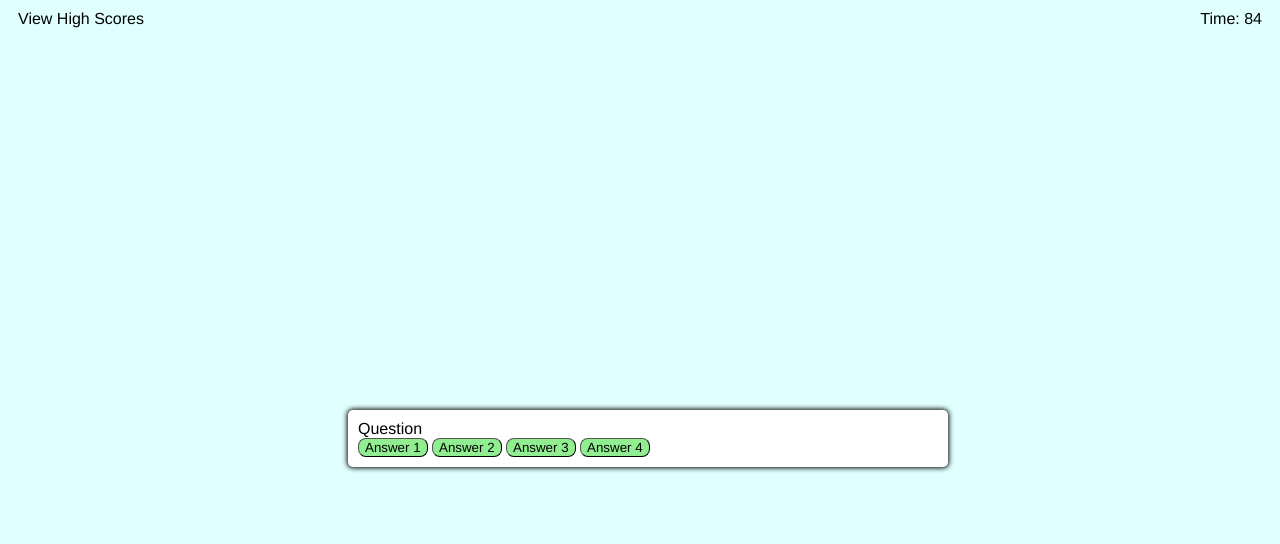
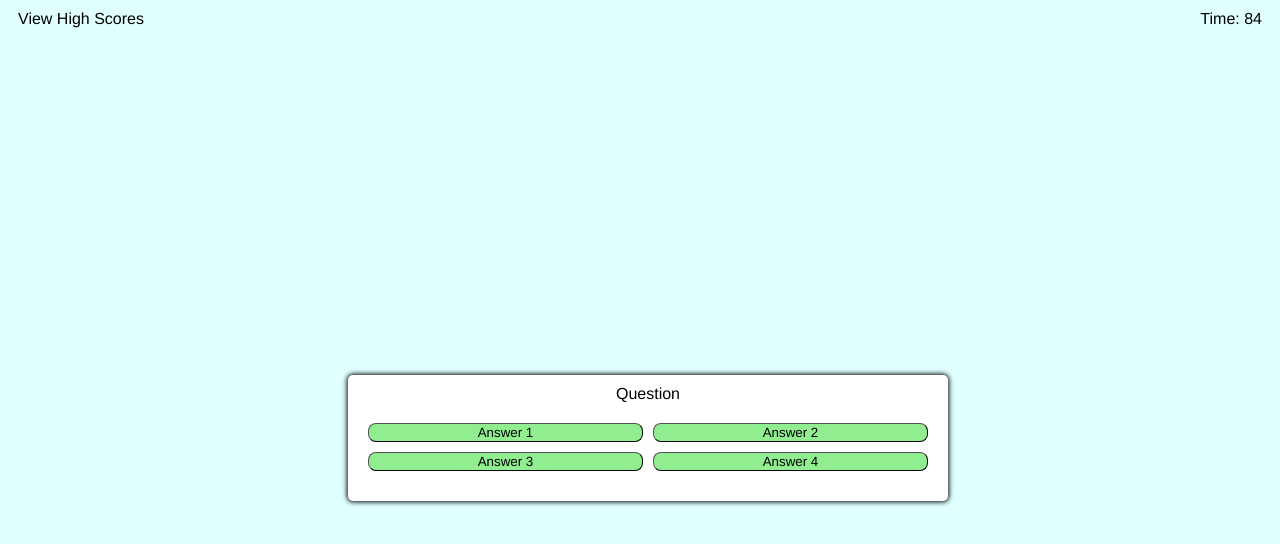
Before and after one commit to Avenix17/Code-Quiz, a plain HTML site: page index.html in a window 1280 px wide. Both pictures are taken after a click on the button "Start Quiz". Drawn offline with Linux system fonts and the light colour scheme.

Commit message:
Fixed answer-buttons to id like html, added text align to box

```diff
--- a/style.css
+++ b/style.css
@@ -36,9 +36,10 @@ body {
     padding: 10px;
     box-shadow: 0 0 5px 1px;
     flex-direction: column;
+    text-align: center;
 }
 
-.answer-buttons {
+#answer-buttons {
     display: grid;
     grid-template-columns: repeat(2, auto);
     gap: 10px;
```
